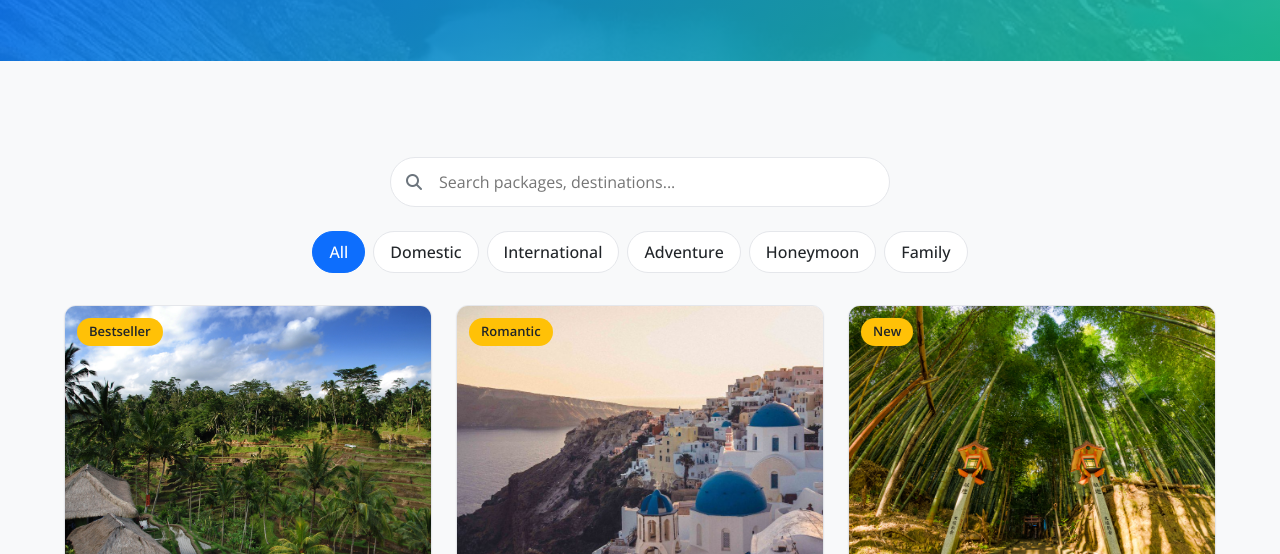
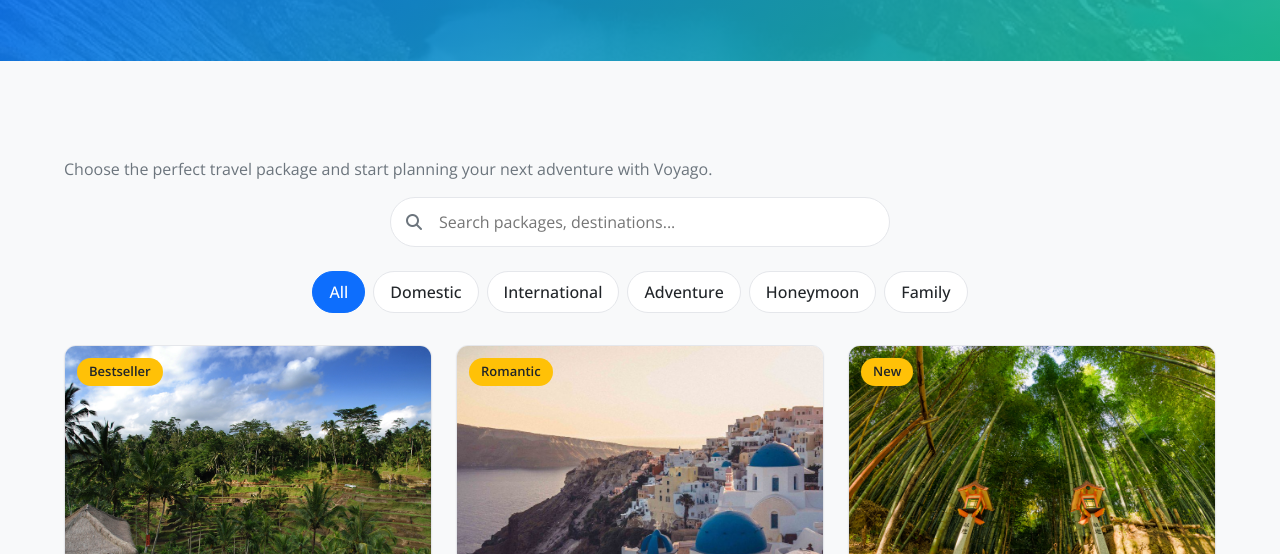
Before and after one commit to umeshxunar366-code/synergy, a plain HTML site: page packages.html in a window 1280 px wide. Shown: the part 246-800 px from the top of the page. Drawn offline with nearby package versions, Linux system fonts and the light colour scheme.

Commit message:
Improve Packages page content

```diff
--- a/packages.html
+++ b/packages.html
@@ -52,6 +52,7 @@
 
     <section class="section">
       <div class="container">
+        <p style="margin-bottom: var(--sp-4);">Choose the perfect travel package and start planning your next adventure with Voyago.</p>
         <div class="search-box">
           <i class="fa-solid fa-magnifying-glass" aria-hidden="true"></i>
           <label for="pkgSearch" style="position:absolute;left:-9999px;">Search packages</label>
```
